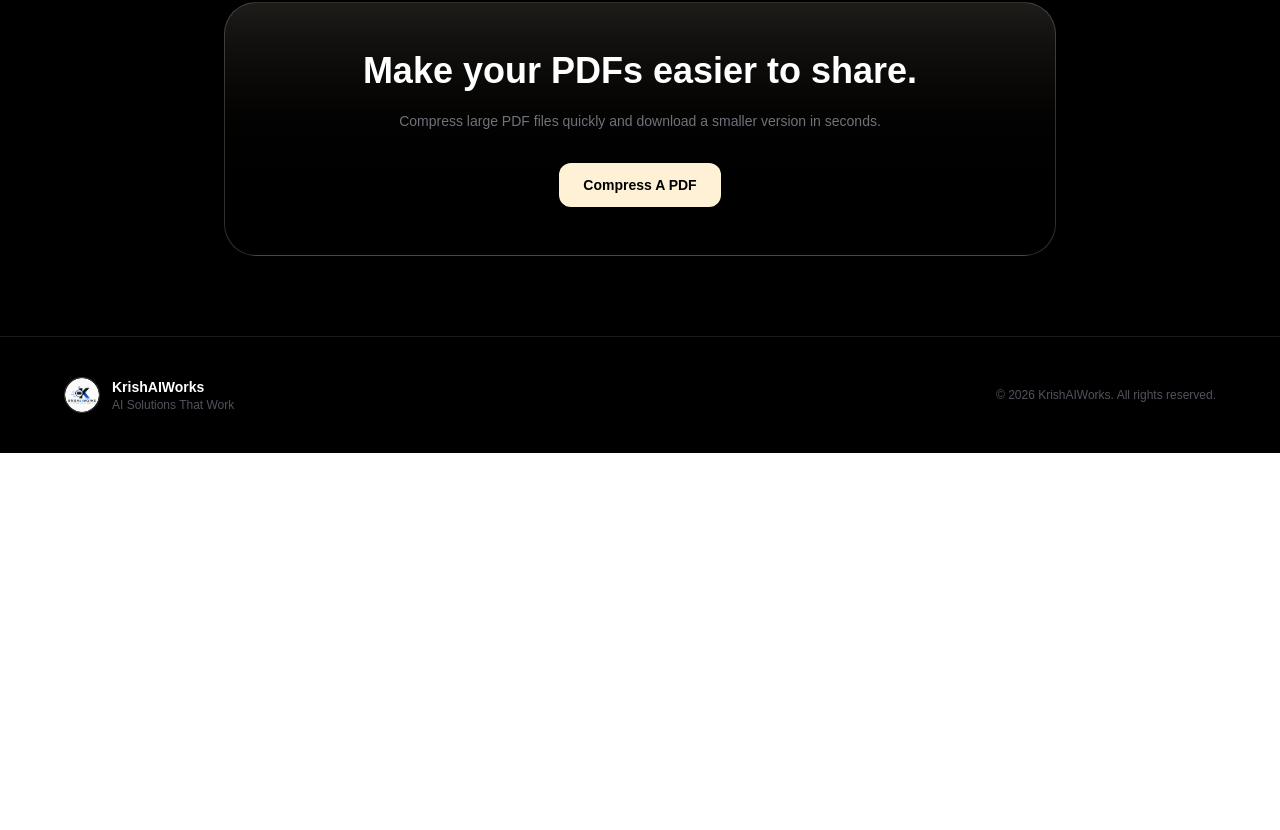
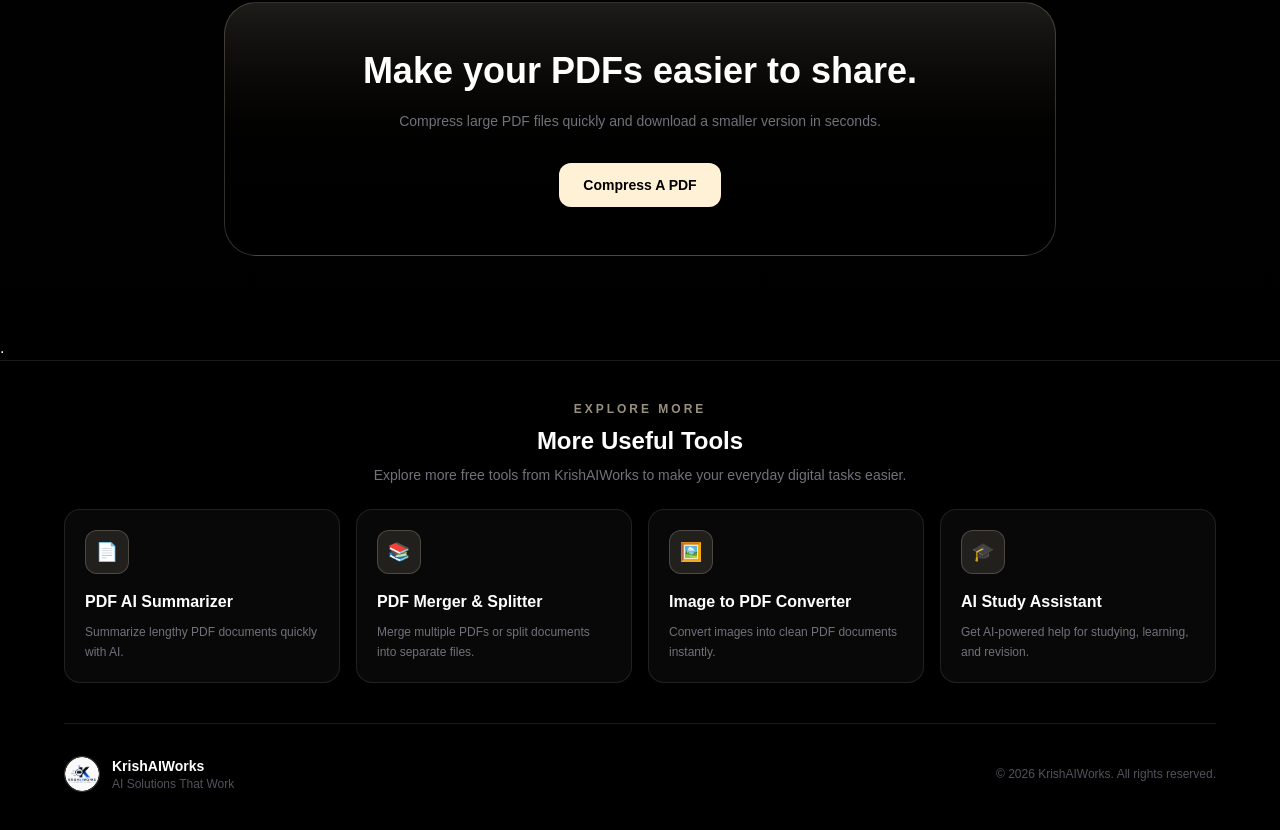
Before and after one commit to selfindependentkartik8-alt/pdf-compressor, a Next.js app: page / in a window 1280 px wide. Shown: the part 2936-3766 px from the top of the page. Before the commit the page ends 3389 px from the top, so only its background shows below. Built offline with nearby package versions, Linux system fonts and the light colour scheme.

Commit message:
Add internal links and related tools

```diff
--- a/app/page.tsx
+++ b/app/page.tsx
@@ -762,11 +762,130 @@
 
       </section>
 
-      {/* FOOTER */}
+     .{/* FOOTER */}
 
 <footer className="relative z-10 border-t border-[#fff1d6]/10 px-4 py-10">
 
-        <div className="mx-auto flex max-w-6xl flex-col items-center justify-between gap-5 text-center sm:flex-row sm:text-left">
+  <div className="mx-auto max-w-6xl">
+
+    {/* RELATED TOOLS */}
+
+    <div className="mb-10">
+
+      <div className="mb-6 text-center">
+
+        <p className="text-xs font-semibold uppercase tracking-[0.25em] text-[#fff1d6]/60">
+          Explore More
+        </p>
+
+        <h3 className="mt-2 text-2xl font-bold">
+          More Useful Tools
+        </h3>
+
+        <p className="mx-auto mt-2 max-w-xl text-sm text-zinc-500">
+          Explore more free tools from KrishAIWorks to make your
+          everyday digital tasks easier.
+        </p>
+
+      </div>
+
+      <div className="grid gap-4 sm:grid-cols-2 lg:grid-cols-4">
+
+        {/* PDF AI Summarizer */}
+
+        <a
+          href="https://pdfaisummarizer.krishaiworks.com/"
+          className="group rounded-2xl border border-white/10 bg-white/[0.03] p-5 transition-all duration-300 hover:-translate-y-1 hover:border-[#fff1d6]/30 hover:bg-[#fff1d6]/[0.04]"
+        >
+
+          <div className="mb-4 flex h-11 w-11 items-center justify-center rounded-xl border border-[#fff1d6]/20 bg-[#fff1d6]/10 text-lg">
+            📄
+          </div>
+
+          <h4 className="font-semibold transition-colors group-hover:text-[#fff1d6]">
+            PDF AI Summarizer
+          </h4>
+
+          <p className="mt-2 text-xs leading-5 text-zinc-500">
+            Summarize lengthy PDF documents quickly with AI.
+          </p>
+
+        </a>
+
+
+        {/* PDF Merger & Splitter */}
+
+        <a
+          href="https://pdfmergersplitter.krishaiworks.com/"
+          className="group rounded-2xl border border-white/10 bg-white/[0.03] p-5 transition-all duration-300 hover:-translate-y-1 hover:border-[#fff1d6]/30 hover:bg-[#fff1d6]/[0.04]"
+        >
+
+          <div className="mb-4 flex h-11 w-11 items-center justify-center rounded-xl border border-[#fff1d6]/20 bg-[#fff1d6]/10 text-lg">
+            📚
+          </div>
+
+          <h4 className="font-semibold transition-colors group-hover:text-[#fff1d6]">
+            PDF Merger &amp; Splitter
+          </h4>
+
+          <p className="mt-2 text-xs leading-5 text-zinc-500">
+            Merge multiple PDFs or split documents into separate files.
+          </p>
+
+        </a>
+
+
+        {/* Image to PDF Converter */}
+
+        <a
+          href="https://imagetopdfconverter.krishaiworks.com/"
+          className="group rounded-2xl border border-white/10 bg-white/[0.03] p-5 transition-all duration-300 hover:-translate-y-1 hover:border-[#fff1d6]/30 hover:bg-[#fff1d6]/[0.04]"
+        >
+
+          <div className="mb-4 flex h-11 w-11 items-center justify-center rounded-xl border border-[#fff1d6]/20 bg-[#fff1d6]/10 text-lg">
+            🖼️
+          </div>
+
+          <h4 className="font-semibold transition-colors group-hover:text-[#fff1d6]">
+            Image to PDF Converter
+          </h4>
+
+          <p className="mt-2 text-xs leading-5 text-zinc-500">
+            Convert images into clean PDF documents instantly.
+          </p>
+
+        </a>
+
+
+        {/* AI Study Assistant */}
+
+        <a
+          href="https://aistudyassistant.krishaiworks.com/"
+          className="group rounded-2xl border border-white/10 bg-white/[0.03] p-5 transition-all duration-300 hover:-translate-y-1 hover:border-[#fff1d6]/30 hover:bg-[#fff1d6]/[0.04]"
+        >
+
+          <div className="mb-4 flex h-11 w-11 items-center justify-center rounded-xl border border-[#fff1d6]/20 bg-[#fff1d6]/10 text-lg">
+            🎓
+          </div>
+
+          <h4 className="font-semibold transition-colors group-hover:text-[#fff1d6]">
+            AI Study Assistant
+          </h4>
+
+          <p className="mt-2 text-xs leading-5 text-zinc-500">
+            Get AI-powered help for studying, learning, and revision.
+          </p>
+
+        </a>
+
+      </div>
+
+    </div>
+
+
+    {/* FOOTER BOTTOM */}
+
+    <div className="flex flex-col items-center justify-between gap-5 border-t border-white/10 pt-8 text-center sm:flex-row sm:text-left">
 
       <div className="flex items-center gap-3">
 
@@ -801,6 +920,8 @@
 
     </div>
 
+  </div>
+
 </footer>
 
     </main>
```
Lines whose indentation alone changed are shown as unchanged.
